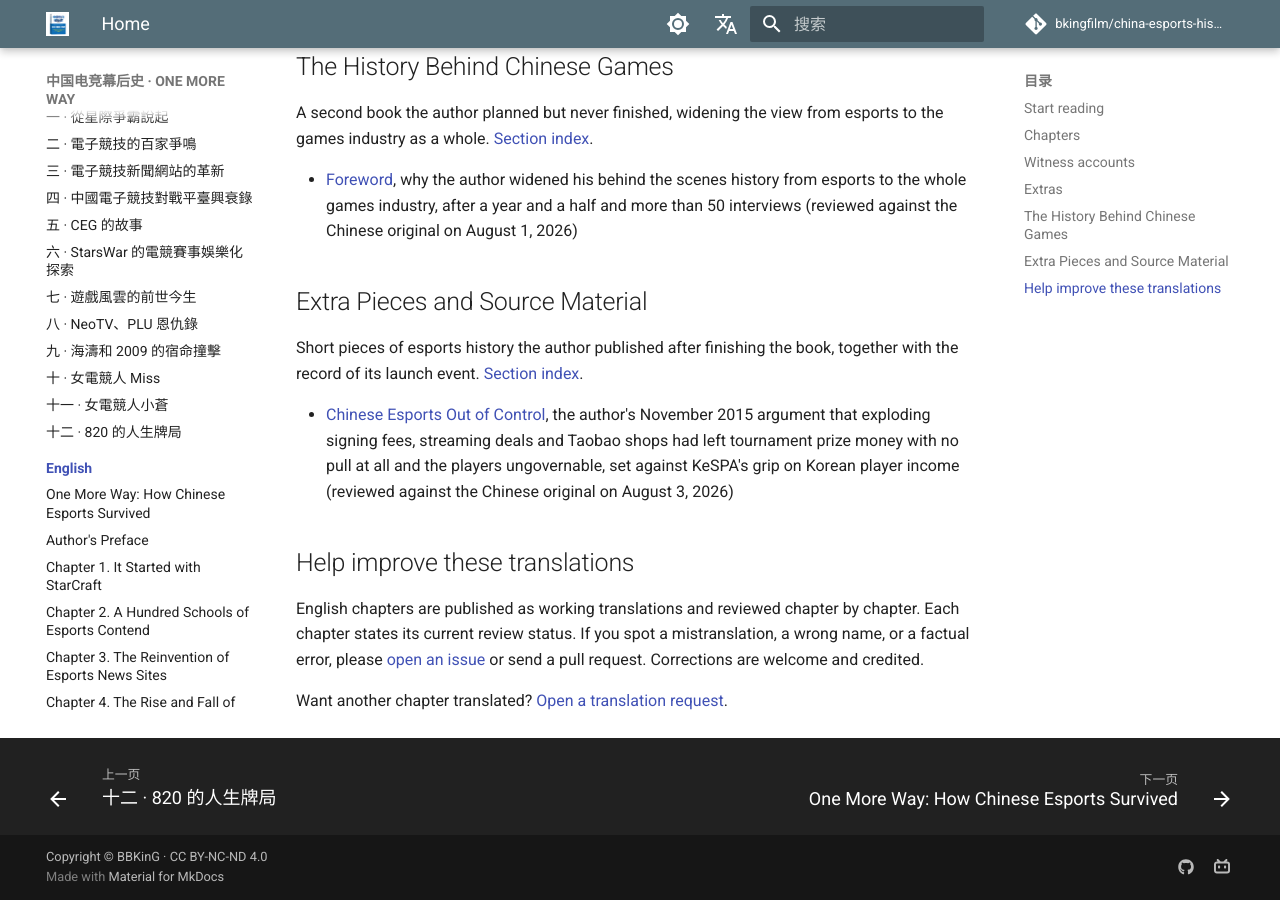
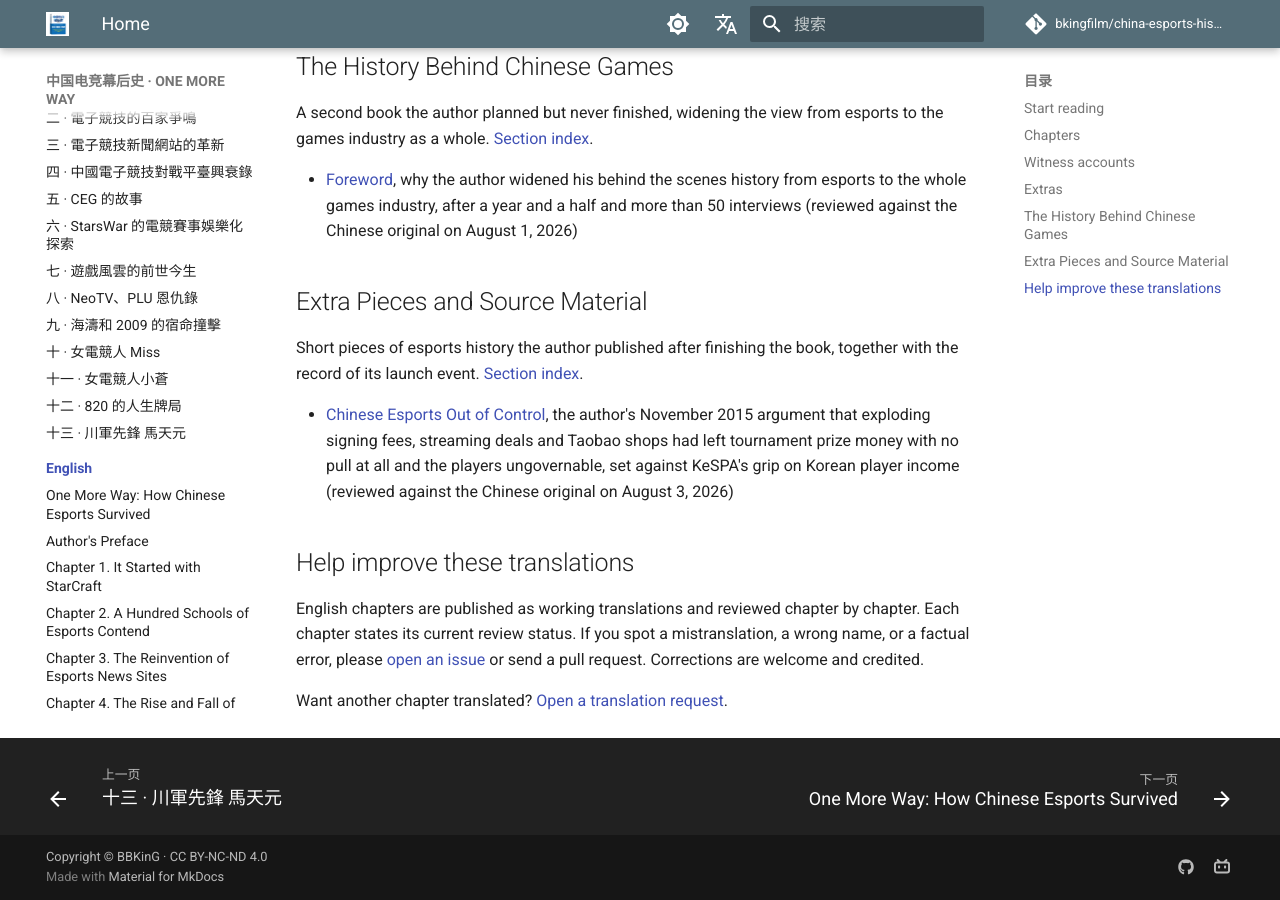
Before and after one commit to bkingfilm/china-esports-history, an MkDocs documentation site: the page built from docs/en/index.md, in a window 1280 px wide and 900 px high, scrolled down 6626 px. Built offline with MkDocs 1.6.1 and Material for MkDocs 9.7.7, drawn with Linux system fonts in a browser that asks for light colours; comment, search, counter and statistics services are not loaded; part of the change alters nothing that is shown.

Commit message:
繁體中文版新增第十三章 川軍先鋒 馬天元
譯自 docs/zh/chapters/13-川军先锋-马天元.md，章節結構照已校對的英文版
docs/en/13-matianyuan-sichuan-vanguard.md 對齊，補入 10 個小標題。

同時更新 docs/zh-tw/index.md 章節列表與 mkdocs.yml 繁體中文 nav。

Co-Authored-By: Claude Opus 5 (1M context) <noreply@anthropic.com>

```diff
--- /dev/null
+++ b/docs/zh-tw/13-matianyuan-sichuan-vanguard.md
@@ -0,0 +1,163 @@
+# 十三 川軍先鋒 馬天元
+
+> 《ONE MORE WAY：中國電競幕後史》其中一章。作者 BBKinG（劉洋）。譯自簡體中文原文：[十三 川军先锋 马天元](../zh/chapters/13-川军先锋-马天元.md)
+>
+> 首次發表於作者的知乎專欄，2013 年 11 月 29 日：https://zhuanlan.zhihu.com/p/19626821
+>
+> 這是等待校對的工作稿。若您發現誤譯、用詞不合臺灣習慣或史實錯誤，歡迎[開一個 issue](https://github.com/bkingfilm/china-esports-history/issues/new) 或送出 pull request。
+
+在抗日戰爭中，每 5 個軍人裡就有 1 個是四川人。李宗仁曾評價道：「八年抗戰，川軍之功，殊不可沒。」民間也有「川軍能戰」、「無川不成軍」的美譽。
+
+同樣，四川人這種「以天下為己任」的文化在中國電子競技的發展歷史中也留下了濃墨重彩，Q3 時代的孟陽，星際時代的馬天元、重慶 8DA 戰隊以及他們的網站論壇，CS 時代起源於四川的 http://Ccsk.net 網站（Esai 網的前身）和 WNV 戰隊（大部分為四川人），WAR3 時代的 CQ2000、WE.TED 等等，無數電子競技川軍成員在這裡燃燒了自己的青春，我會在幕後史中單獨開闢出一個支線講「中國電子競技川渝軍團」，以紀念他們的貢獻。
+
+馬天元（MTY），中國電子競技先驅者，很多人會進入電子競技這個行業，就是因為看到他和 DEEP（烤鴨）的一張照片，那是 2001 年他們倆在韓國力克眾多世界強敵，拿到了 WCG 星際爭霸（臺譯《星海爭霸》）雙打世界冠軍後，高舉五星紅旗站在頒獎臺上時的照片，這張照片對中國電子競技的正面形象建設起到了極為深遠的影響。
+
+那一年馬天元 20 歲，斗轉星移，2013 年，已經是 33 歲的老馬在上海 R2game 公司工作，這是一家向歐美出口營運中國手機遊戲和網頁遊戲的國際公司，老馬專門負責在國內尋找合適的遊戲項目。
+
+1981 年 7 月 2 日，馬天元出生於四川成都一個工薪家庭中，從小聰明、機靈、叛逆、獨立，父母管不住，當年一起玩的兄弟夥，現今沒一個是走正道的。在這種環境下長大，自然少不了袍哥義氣，兄弟情長，現在的馬天元依稀也能看到點當年大哥的影子。從小學習看似很不上心，但是很擅長考試，有次家裡說如果考到雙百就給買遊戲機，他就真的考到雙百，但是也就那一次，平時的成績依然很一般，可是高考時就認真了一下，這一認真就考進了四川大學計算機系，你說氣人不！
+
+1997 年，馬天元剛進大學就在電腦遊戲方面展現出了驚人的天賦，《紅色警報》打得全校知名，大二時還專門找了個遊戲電腦房打工，因為星際爭霸打得好，說是打工其實就是打遊戲，因為光是靠他的名氣每天就能幫電腦房吸引很多生意了。
+
+隨著 1998 年網際網路的普及，馬天元開始在網上跟遊戲愛好者交流，鯤鵬戰網成了他認識戰友和對手的舞臺，在此之後，接連不斷地認識了後來大家熟知的 Jeeps，Yr，洪哲夫，寒羽良（陳宇，現騰訊量子工作室負責人，重慶人），Kulou，Redapple 等等星際高手。中國電子競技川軍的第一批人就是這樣集結在一起的。
+
+## 亞聯戰網的興起與 =A.G=（AsiaGame 亞聯遊戲戰隊）的成立
+
+「電子競技」這個詞是舶來品，1999 年，亞聯遊戲正在籌備中，當時國內還沒有「電子競技」這個概念，大家玩遊戲還處於休閒娛樂的階段，可是當時國外已經開始興起這個概念，並且經過 CPL 等比賽的推廣，已經發展得很不錯了，很多在國外的華裔和留學生開始把這個概念引入中國，其中一個很重要的概念引入者叫胡海濱（美籍華裔，現在在美國），他認識亞聯的一個副總，從美國回到中國後加入了亞聯，並說服亞聯把電子競技作為公司的一個重要發展方向。
+
+胡海濱回國後，認識了當時的星際爭霸的名人 Jeeps 和寒羽良等，在經過半年的溝通後，在 1999 年 10 月 1 日胡海濱與 Jeeps、寒羽良、馬天元、易冉、CQZD 閃電手、魔鬼天使等一起合併了成都戰隊 Rainbow、南充戰隊天使戰隊、重慶戰隊 CQZD，組成了新戰隊 =A.G=（AsiaGame 亞聯遊戲戰隊），這很有可能是中國第一支全職業電子競技戰隊，因為完全脫產，每個正式成員都有工資，雖然只有 2 個項目 2 個選手，一個是打 Q3 的 CHJ，一個就是打星際的馬天元，工資 2000 塊，這在當時已經是相當前衛的電子競技職業化嘗試了。
+
+在亞聯遊戲的電子競技部門裡，胡海濱和 Jeeps 是 =A.G= 俱樂部的管理者，YR（易冉）負責後勤和戰隊管理，寒羽良負責宣傳做了論戰高手網站。
+
+這裡順便說下，現在的 AG.QQ 會員.時空戰線俱樂部就是由當初的 =A.G= 亞聯戰隊發展而來，但是現在 AG 的全稱已經改成了 AllGamer，這個演變過程後面會講到。
+
+這裡先說下亞聯遊戲的公司背景，方便大家理解後面發生的事情。
+
+Asiagame（亞聯遊戲）隸屬於海虹企業股份有限公司下屬的子公司亞聯贏通科技發展有限公司，這個公司之後同時代理了幾款知名的網路遊戲《千年》、《紅月》、《戰場》、《Online 百戰天蟲》。海虹控股同時也是著名棋牌平臺聯眾世界（ourgame）的母公司，無論是從註冊用戶看，還是公司規模看，海虹控股都是當時中國網路遊戲領域首屈一指的先行者。
+
+## 馬天元的一出祁山，登上世界之巔
+
+2000 年初，19 歲的馬天元跟著同是電競川軍先鋒的寒羽良來到了北京，開始了電子競技職業選手生涯，此時亞聯遊戲的官網已經上線，亞聯戰網也在做最後的上線準備，整個電子競技部門的目標很明確，就是為了推廣電子競技概念，讓這個行業變得更加規範。
+
+那是馬天元第一次離開四川，當時的性格還很靦腆，平時話也不多，就是埋頭打比賽，7 個人住在北京一個一室兩廳的房子裡，但是每天都覺得很開心，感覺到處都是新鮮事物。
+
+2000 年的第一屆 WCG 還叫 WCGC 時（從 2001 年改名叫 WCG），馬天元也去參加了，不過被很快淘汰，這促使他開始了更加瘋狂的訓練，除了睡覺每天十七八個小時都在亞聯戰網上打星際。
+
+亞聯戰網由於購買了德國最先進的 FSGS 技術，使得平臺線上人數的容量比其它戰網大得多，人多約比賽就更容易，所以剛開不久就有了 2000 多人同時線上，幾乎全中國的星際高手都在這上面了，那時沒有天梯和匹配系統，打比賽就只能在頻道裡喊話，可想而知早期的電子競技選手想提高水準有多困難。
+
+由於馬天元每天都在亞聯戰網上橫掃對手，卻因為年齡小，心理素質差老是在正式比賽裡輸掉冠軍，於是被大家稱為無冕之王。
+
+同時，馬天元因為選擇了電子競技職業之路，自然無法兼顧學業，也失去了四川大學的畢業證書，我是覺得很可惜，但是馬天元並不這樣認為，他覺得這是自己的選擇，沒有過去就沒有後來的事情了，他不覺得可惜。
+
+## WCG 的前身 2000 年 WCGC
+
+2000 年左右，中國星際爭霸處於群雄逐鹿的時期，按照地域可以劃分出的幾個格局。
+
+東北地區：以東北三劍客為首，洪哲夫、Eat、單挑王子
+
+西南地區：重慶 8da 戰隊
+
+華中地區：Star 戰隊
+
+上海地區：SVS 戰隊
+
+北京地區：=A.G= 戰隊
+
+湖北地區：Deep（烤鴨）也屬於 =A.G= 戰隊、Xiaot
+
+廣州地區：[T.S] TopSpeed 戰隊，代表人物 Shomaru
+
+以上資料肯定有遺漏，大家可以在我微博留言，我會在考證後不斷補充進去。
+
+之所以說這個格局，是因為 2000 年 WCGC 中國賽區的選手就是從這些大區中邀請的。
+
+2000 年，WCG 的前身 WCGC 在中國的執行是由胡海濱、洪哲夫、Redapple 等做的，因為當時中國電子競技本身規模很小，所以沒有做全國的選拔，只邀請了中國 32 位頂級高手比賽，馬天元也在其中，卻依然因為緊張而被淘汰了。那一年中國星際的水準不低的，可惜那一年只有 Kulou 一個人的韓國簽證過了，而他在韓國總決賽上的成績也不太好。
+
+此時的馬天元已經充分意識到自己的心理素質問題了。
+
+他開始有意識地針對自己的心理素質問題進行訓練，終於在 2001 年初參加在天津舉辦的「北方網」天津電視星際對抗賽上獲得冠軍，這是他第一次拿到中國冠軍，這次比賽匯聚了全中國的高手參加，所以是相當有含金量的一個冠軍。
+
+大家知道人在經歷無數次的失敗後，總會有些懷疑自己的，而第一個有份量的冠軍往往會成為改變自己的起點和自信的源動力，從此馬天元開始了自己的奪冠之路。
+
+有了自信後，上手就是三個冠軍，2001 亞聯全國 24 人精英邀請賽冠軍，東魅 & 亞聯全國 64 人精英邀請賽冠軍，WCG 中國選拔賽北京賽區冠軍，可是在 WCG 中國區總決賽的時候，馬天元又緊張了，前三個人可以去韓國，而他只打到了第四。
+
+不過，不知道這算不算是命中註定的，第三個人的簽證出了問題，於是馬天元便去了韓國總決賽，那屆 WCG 中國代表隊有 16 個人，裡邊有大家熟悉的 CQ2000，還有他的老隊友 Deep，領隊是洪哲夫。
+
+可能很多人不知道，星際爭霸雙打項目是他們到了韓國才知道的。
+
+到了韓國，發現還有這樣一個比賽項目？不打白不打啊！於是，洪哲夫趕緊幫 Deep 和馬天元報了名，因為他們畢竟是 AG 的隊友，以前有配合過。值得一說的是，這個星際爭霸雙打項目在 2003 年之後就沒有了，而中國星際爭霸個人項目在 WCG 最好的成績也只是 PJ 在 2007 年打到的世界第二。可對大眾來說，第二和金牌，光從名字上看這是沒法比的，所以，我們只能再次感嘆：這就是命啊！
+
+星際爭霸 2V2 項目總決賽那場是打德國隊，裡邊有一個著名的選手叫魚眼睛，比賽很激烈打到 2 比 2 平，現場有上千觀眾在歡呼吶喊，拿到冠軍的那一瞬間，全場掌聲雷動，馬天元的腦海裡卻是一片空白，他說他什麼都不記得了，一直到上臺領獎時，手裡拿著五星紅旗時才醒過來。
+
+那屆 WCG 比賽獎金有 6000 美金，他分到了 3000 美金，算下來獎金 25000 塊人民幣，這對於才 20 歲的馬天元來說，是不小的一筆錢了。
+
+回國後馬天元受到了英雄式的接待，中央臺的新聞在不斷地報導，老家的地方臺也在不斷地報導，街坊鄰居都在拿馬天元的事蹟鼓勵小孩子，親戚朋友到處的讚譽，一時間曾經的大反派變成了正面人物，讓馬天元瞬間登上了人生的頂點。
+
+## 頂點之後就是轉折了，如此突如其來，亞聯戰網的收費失敗
+
+2001 年 11 月 15 日，亞聯戰網正式開始強制性收費，很多電競人原本預想這是中國電子競技騰飛的起點，但是現在回頭看，這最終成了亞聯戰網崩潰的起點。
+
+關於亞聯戰網收費失敗，歷史上有過很多的描寫和評價，我就不多說了，馬天元覺得一方面還是時機早了點，用戶群體也不是太成熟，另一方面他覺得當時的點卡管道沒有鋪開也是很大的一個原因，18 塊一個月說起來並不貴，可是當時沒有什麼很便捷的支付方式，很多人有錢買不到點卡，免費戰網又全部停掉了，平臺人數開始大幅度下跌，玩的人少了比賽難約了，大家開始四散到其它小的免費戰網上去，於是比賽更難約了，這就造成了惡性循環。
+
+海虹控股對此非常失望，毅然放棄了電子競技這條路，在收費失敗後的 2 個月，撤掉了電子競技部門。
+
+對於那次事件，馬天元覺得很遺憾，他覺得當時中國的星際水準離韓國並不遠，只要有穩定的訓練環境，超越是遲早的事情，可惜一切就這樣突然斷了，馬天元只好回到了成都，Jeeps 後來去做了遊戲研發，YR 去了房地產公司，Deep 去了網路遊戲公司，寒羽良去了騰訊，一群人就這樣散了。
+
+馬天元作為一個職業選手，這個事件對他影響不是太大，每天還是保持訓練，並到處參加比賽，直到 2003 年初，胡海濱拉到了英特爾的一筆投資在成都開了一家電競館「VA 電競館」，有 200 多臺電腦，馬天元加入了他的這個電競館，保持自己的訓練，每天依然有很多全國各地的星際愛好者慕名而來。
+
+## WCG 代表團裡的常青樹，馬天元
+
+從 2001 年到 2003 年，中國乃至全世界都湧現出了無數新的電子競技明星，而馬天元似乎成了 WCG 國家隊裡最穩定的隊員，每年韓國總決賽都能看到他的身影，2002 年拿到了 WCG 星際爭霸單人項目的第五名，這是他職業生涯中最好的世界成績了。
+
+馬天元在這幾年中獲得的各種比賽獎金和參加的各種商業活動也很多，粗略地算一下，馬天元這幾年每年大概有 30 萬的收入，其中費用比較高的有北京動感地帶的活動，開出 3 天 1 萬塊，這在 10 年前，一年收入可以買套房了。
+
+可是當我問馬天元當時有沒有買房時，馬天元有點尷尬地說：沒買，拿到的獎金都到處請客吃飯了。
+
+## 馬天元二出祁山，卻在 2004 年心灰意冷地退役
+
+2003 年，裴樂 KinG 成立了職業電子競技戰隊 YollinY（友菱電通）戰隊，他把馬天元也拉了進來，不過，馬天元也就在 YollinY 待了兩個月就離開了，因為他找了贊助可以去做自己的俱樂部了。
+
+2004 年初，17Game 公司打算做電子競技項目，一年給 50 萬做預算，馬天元是這個項目的負責人，從時間和數字上看，這在當時是一筆相當不錯的贊助，馬天元也很樂觀，於是，他從全國各地找來了各個項目的選手，其中包括號稱雙塔奇兵的 SYC 和廣漠（因為他們 2 個人都很高）、XiaoT 等等，還收編了一支 CS 女隊，這就是有 1212 的 New4 戰隊，不過到了 2005 年，17Game 覺得看不到回報，就停掉了電競項目。
+
+馬天元也在電子競技的道路上奔跑了這麼多年後，終於覺得有些累了，於是就在 2004 年的 WCG 之後退役了。退役後的三年，馬天元去了武漢，做些跟電子競技完全無關的事情了。
+
+## 馬天元三出祁山，嘗試新盈利模式的探索
+
+馬天元消失了三年，直到 2008 年 WNV 戰隊解散，XiaoT 回到武漢。
+
+XiaoT 和馬天元是 2002 年就認識，當時 XiaoT 只有 14 歲，馬天元一直把他當弟弟，兩個人再次聚首，聊了下，發現大家依然還有電競夢，於是馬天元又在當地找了一個投資，成立了 VA 俱樂部，設置了 4 個項目，並招收了大量知名隊員，WAR3 有 XiaoT 和 Sed（現 IG 星際爭霸 2 選手）、DOTA 有 430、星際爭霸有 GOL、CS 有 KingZ。
+
+## 電子競技培訓模式
+
+這一次復出，馬天元就沒有當初做俱樂部的盲目樂觀了。他提出了非常清晰的以戰隊養戰隊的盈利模式：電子競技培訓模式。
+
+這個說起來有點類似於健身房的專屬教練模式，加入俱樂部會員，可以預約指定的電子競技項目教練，每個教練都有不同的價位，越有名的教練每小時收費越貴。
+
+2009 年，馬天元在武漢一個體育中心裡租了一個場地，弄了 30 臺電腦，開始嘗試這個模式。隊員平時訓練比賽，每週偶爾騰出時間做做私人教練，透過培訓賺一些錢，贊助商那邊也會給一些，戰隊基本可以自給自足，後來做了一年發展了近 200 個會員，不過畢竟大環境和自身的名氣有限，使得這個模式很難得到快速發展。
+
+2010 年，馬天元即將 30 歲了，回首人生，此起彼伏，於是乎，他回到了成都準備結婚生子。
+
+馬天元走了，XiaoT 還年輕，於是他帶著整個 VA 的班底加入了北京的 CCM，而 CCM 後來被 IG 收了，於是大家最開始看到的 IG 就是 XiaoT 在帶隊。
+
+## 馬天元四出祁山，AG 戰隊的再次重生
+
+馬天元回到成都後，結識了時空戰線網咖（大陸稱網吧，與臺灣的網咖並非同一種場所）的老闆，發現這個網咖裡有一支非常具有潛力的 CF 隊伍 FC，並結識了 CF 隊伍的領隊菲菲，於是，馬天元決定請菲菲參與營運 VA 俱樂部。之後又邀請了昔日 =A.G= 戰隊的管理易冉加盟 VA 電子競技俱樂部任總經理。後來在與寒羽良、jeeps、閃電手商量後決定恢復 AG 戰隊的名號，畢竟大家對這個名字還是很有感情，但是顯然全稱的意思要改一下，於是 AG 就成了現在的 AllGamer。
+
+至此，AG.迅遊.時空戰線重生了（現叫 AG.QQ 會員.時空戰線）。
+
+新的 AG 戰隊有了 CF、英雄聯盟、DOTA、星際爭霸 2 四個項目，培訓模式依然在做，戰隊的成績也不錯，一直名列前茅，2013 年 AG 拿了 CFPL 的冠軍，整個俱樂部都在往好的方向發展。可是，俱樂部發展得很好，隊員的工資和獎金很高，馬天元自己和所有俱樂部管理人員的薪水卻並不高，這就是他的哥們義氣給他帶來的麻煩，他的性格註定他不會去跟隊員分錢。可是，日子總要過下去吧。
+
+## 馬天元五出祁山，為了家人的幸福與快樂而奮鬥
+
+2012 年 6 月 6 日，馬天元得到一個女兒，女兒的出生讓馬天元徹底地醒了，這麼多年的電子競技生涯，起起伏伏，夠了，自己一個人顛沛流離無所謂，但是不能讓家人跟著吃苦，他開始意識到要去做一些比較實在的事情了。於是，他再次復出，來到上海，加入 R2Game 公司，從頭開始。
+
+這裡插一句，可能大家發現了，我從沒有在幕後史裡放過一張照片，這是我故意不放的，我想知道有多少人能把純文字的東西讀完，但是馬天元女兒的這張照片我一定要放，我看這個照片第一眼時就被他女兒的笑容感染了，彷彿整個人一瞬間就被淨化了，全身充滿了快樂，真是非常神奇的體驗，我希望能傳遞這種快樂。
+
+![](../assets/images/cf7707213f.jpg)
+
+馬天元說他把女兒的這張照片設置成了鬧鐘的介面，每天無論多累，只要鬧鐘響時爬起來看到這張照片，馬上渾身都有動力了，說這話時，他的眼睛就沒有離開過手機裡的照片，眼神中滿載著笑意。
+
+看到馬天元這個樣子，我不禁感慨萬分，耳邊響起那段經典的畫外音：那個戎馬一生，殺敵無數的逍遙浪子，今生終於遇到了給他三顆痣的人，從此他自願戴上金箍，收斂起驕傲不馴的個性，拿起那根重一萬三千五百斤，丈二長短，碗口粗細，可大可小可長可短的定海神針鐵如意金箍棒，踏上了新的征途。
+
+願你一路安好！
+
+中國電子競技川軍先鋒，馬天元
--- a/docs/zh-tw/index.md
+++ b/docs/zh-tw/index.md
@@ -32,3 +32,4 @@
 - [十 女電競人 Miss](10-miss-han-yiying-woman-in-esports.md)，全書第十章。Miss（韓懿瑩）在螢幕上是鄰家女孩，作者跟她聊了五個小時後的結論是「這姑娘真是條漢子」。四川內江人，大家族裡被當成長子長孫，四歲上小學因為桌子太高只好蹲在凳子上，一蹲蹲到六年級，初三還在用板凳揍男同學。大學靠魔獸爭霸 3 進了北京 First 女子戰隊，坐 37 小時硬座從海口北上，長年打男子組被對手賽前奚落，2010 年拿下第一個男子賽事裡的女子冠軍。同年進 GTV 轉做解說，本想講 WAR3 卻被安排去講正熱的 DOTA，2012 年在 DIVINA 女王賽終於贏了多年宿敵 Colagirl（等待校對的工作稿）
 - [十一 女電競人小蒼](11-xiaocang-zhang-xiangling-woman-in-esports.md)，全書第十一章。小蒼（張翔玲）是圈裡少數幾乎把選手、解說、記者、品牌經理、俱樂部老闆都做過一輪的人。田徑教練的女兒，四百米跨欄撞傷尾椎還被父親要求跑完全程；期中考 731 分換來一臺 4999 元的電腦，2000 年高二時被哥哥帶進星際爭霸。2003 年因為看到女選手 Colorgirl 贏了男選手而加入 JH 戰隊，2005 年拿下 TOM 網解說大賽冠軍去韓國解說 WEG，2008 年當上奧運火炬手，年底貸款替父母在長沙買了房。2009 年進騰訊做《英雄聯盟》品牌經理，當時項目組只有兩個人；2012 年辭職，把 LOL Ladies 轉成線下俱樂部又親手解散。文末是 2013 年那份輕度高血壓的體檢報告，和她說的「攤開雙手時，才發現手裡什麼也沒有」（等待校對的工作稿）
 - [十二 820 的人生牌局](12-zouyitian-820-card-game-of-life.md)，全書第十二章。820（鄒倚天）1989 年生於上海青浦，父母離異，家裡沒錢沒關係沒背景，初中畢業就進技校讀機電。2003 年從魔獸爭霸 3 的 RPG 地圖一路玩到臺灣人做的《真三》，在真三數字隊裡拿到 820 這個代號，再從 Dota 6.27 轉進 DOTA，2007 年底以月薪 1500 元加入 HTML 開始打職業。進 Ehome 之後撞上 2009 年管理層的權力鬥爭和 IEM 代打門，禁賽加上兩個月沒訓練，士氣整個垮掉；2010 年在法國 ESWC 拿到世界冠軍，因為對英雄 VS 的理解被冰蛙用名字命名了遊戲裡的一個英雄，回國後打出十冠王，工資卻還是 2500 元。2011 年科隆的百萬美金 Dota2 邀請賽拿下亞軍後離隊，轉做全職解說（等待校對的工作稿）
+- [十三 川軍先鋒 馬天元](13-matianyuan-sichuan-vanguard.md)，全書第十三章。馬天元（MTY）1981 年生於成都，高考時認真了一下就考進四川大學計算機系，大二在遊戲電腦房「打工」，其實是靠星際爭霸的名氣替店裡拉生意。1999 年他進了 =A.G=，很可能是中國第一支全職業電子競技戰隊，兩個項目兩名選手，月薪 2000 元。2001 年 WCG 韓國總決賽，星際爭霸雙打這個項目他和 Deep 到了首爾才知道，決賽對德國隊打到 2 比 2，奪冠瞬間他腦子一片空白，兩人高舉五星紅旗站上頒獎臺的那張照片把很多人帶進了這一行。同年 11 月亞聯戰網強推收費，點卡買不到、人跑光，兩個月後整個電子競技部門被撤。此後他四度復出做俱樂部，2009 年在武漢試以戰隊養戰隊的電競培訓模式，2010 年回成都把 AG 的名號重新立起來，隊員工資獎金很高而管理層薪水不高。2012 年女兒出生，他到上海從頭開始（等待校對的工作稿）
--- a/mkdocs.yml
+++ b/mkdocs.yml
@@ -172,6 +172,7 @@ nav:
       - 十 · 女電競人 Miss: zh-tw/10-miss-han-yiying-woman-in-esports.md
       - 十一 · 女電競人小蒼: zh-tw/11-xiaocang-zhang-xiangling-woman-in-esports.md
       - 十二 · 820 的人生牌局: zh-tw/12-zouyitian-820-card-game-of-life.md
+      - 十三 · 川軍先鋒 馬天元: zh-tw/13-matianyuan-sichuan-vanguard.md
   - English:
       - "Home": en/index.md
       - "One More Way: How Chinese Esports Survived": en/one-more-way-tedx-2015.md
```
